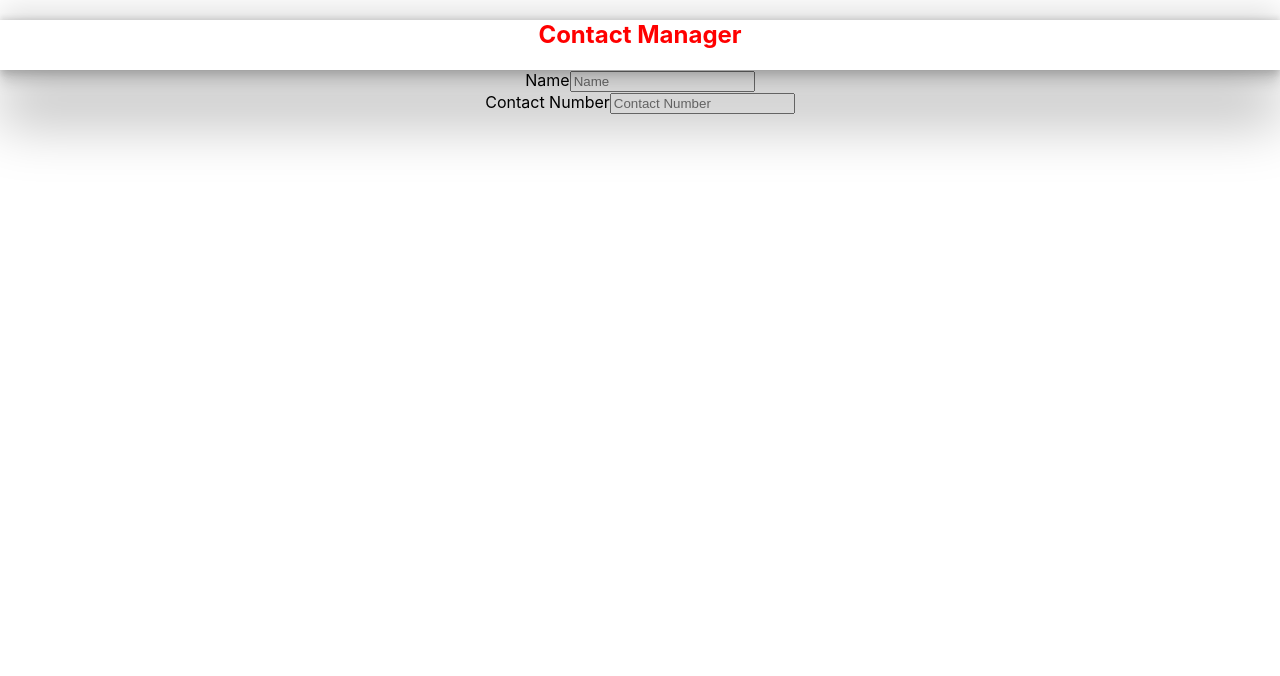
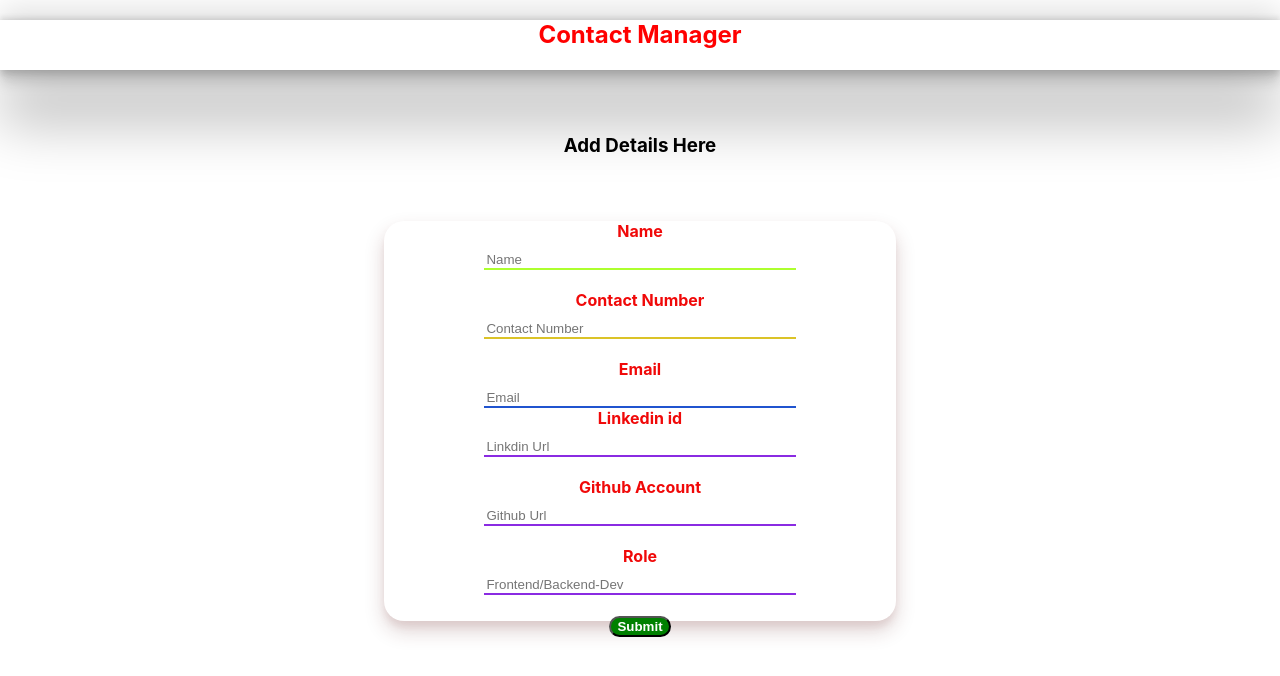
Before and after one commit to starydv7/functn, a React (Create React App) app in the folder crash-react/: page / in a window 1280 px wide. Shown: the top 676 px of the page. Built offline with nearby package versions, Linux system fonts and the light colour scheme.

Commit message:
addcontact  app

```diff
--- a/crash-react/src/components/AddContact.jsx
+++ b/crash-react/src/components/AddContact.jsx
@@ -2,17 +2,56 @@ import React from 'react'
 import styles from "./addcontact.module.css";
 const AddContact = () => {
   return (
-    <div className={styles.form-1}>
+    <div className={styles.form - 1}>
       <div className="form-layout">
+        <h3> Add Details Here</h3>
         <form className="form">
-          <div className='form-div'>
+          <div className="form-div">
             <label>Name</label>
-            <input type="text" placeholder="Name" />
-                  </div>
-                  <div className='form-div2'>
-                      <label>Contact Number</label>
-                      <input type="text"placeholder='Contact Number'/>
-                  </div>
+            <br></br>
+            <input type="text" placeholder="Name" className={styles.name} />
+          </div>
+          <br></br>
+          <div className="form-div2">
+            <label>Contact Number</label>
+            <br></br>
+            <input
+              type="text"
+              placeholder="Contact Number"
+              className={styles.contact}
+            />
+          </div>
+          <br></br>
+          <div className="form-div2">
+            <label>Email</label>
+            <br></br>
+            <input type="text" placeholder="Email" className={styles.email} />
+          </div>
+          <div className="form-div2">
+            <label>Linkedin id</label>
+            <br></br>
+            <input
+              type="url"
+              placeholder="Linkdin Url"
+              className={styles.url}
+            />
+          </div>
+          <br></br>
+          <div className="form-div2">
+            <label>Github Account</label>
+            <br></br>
+            <input type="url" placeholder="Github Url" className={styles.url} />
+          </div>
+          <br></br>
+          <div className="form-div2">
+            <label>Role</label>
+            <br></br>
+            <input type="text" placeholder="Frontend/Backend-Dev" className={styles.url} />
+          </div>
+          <div>
+            <br></br>
+            <input type="submit" className={styles.btn} />
+          </div>
         </form>
       </div>
     </div>
--- a/crash-react/src/components/addcontact.module.css
+++ b/crash-react/src/components/addcontact.module.css
@@ -1,7 +1,61 @@
-.form-1{
+.form-layout{
     width: 50%;
-    height: 300px;
+    height: 700px;
     text-align: center;
     margin-left: 40%;
-    box-shadow: rgba(0, 0, 0, 0.19) 0px 10px 20px, rgba(0, 0, 0, 0.23) 0px 6px 6px;
+
 }
+form{
+    width: 40%;
+    height: 400px;
+    margin-top: 5%;
+    border-radius: 20px;
+    margin-left: 30%;
+ box-shadow: rgba(83, 29, 29, 0.19) 0px 10px 20px, rgba(217, 182, 182, 0.23) 0px 6px 6px;
+}
+h3{
+    margin-top: 5%;
+}
+.btn{
+    background-color: green;
+    color: white;
+    font-weight: 800;
+    border-radius: 20px;
+
+}
+.name{
+    border-top: none;
+    border-left: none;
+    border-right: none;
+    border-bottom: 2px solid greenyellow;
+    margin-top: 10px;
+    width: 60%;
+}
+.contact{
+    border-top: none;
+    border-left: none;
+    border-right: none;
+    border-bottom: 2px solid rgb(219, 195, 40);
+    margin-top: 10px;
+     width: 60%;
+}
+.email{
+    border-top: none;
+    border-left: none;
+    border-right: none;
+    border-bottom: 2px solid rgb(32, 84, 207);
+    margin-top: 10px;
+     width: 60%;
+}
+.url{
+    border-top: none;
+    border-left: none;
+    border-right: none;
+    border-bottom: 2px solid blueviolet;
+    margin-top: 10px;
+     width: 60%;
+}
+label{
+    font-weight: 700;
+    color: rgb(240, 9, 9);
+}
```
